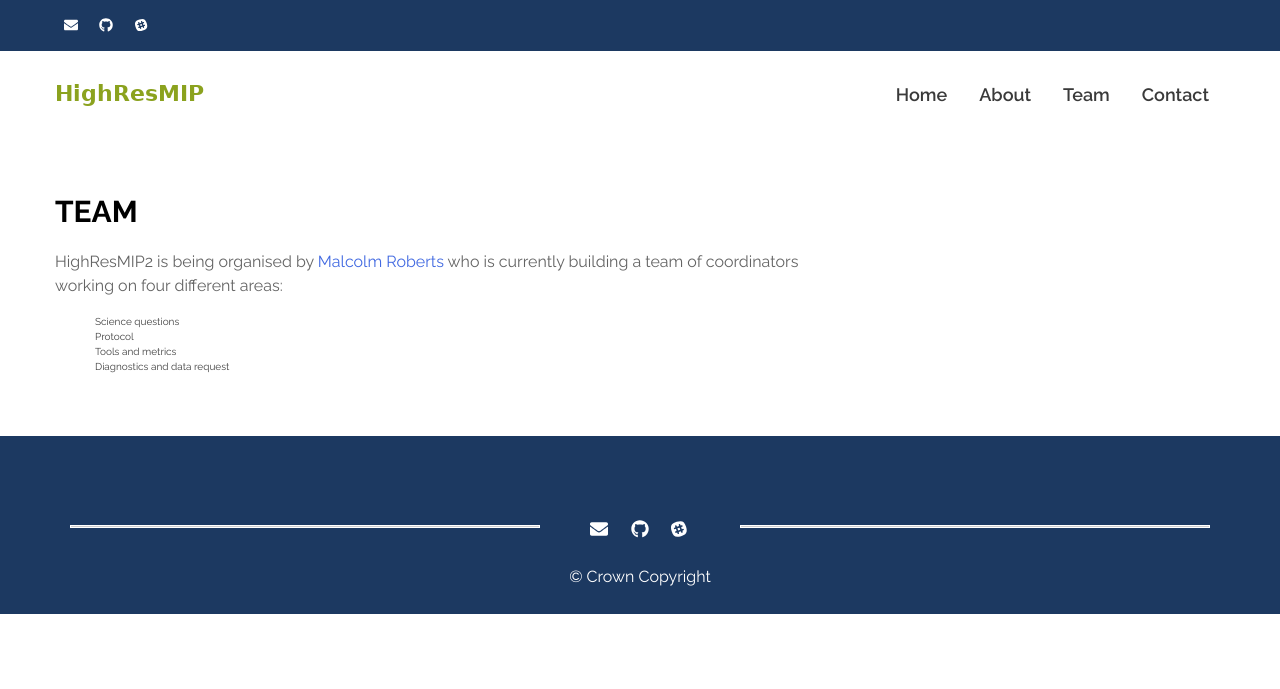
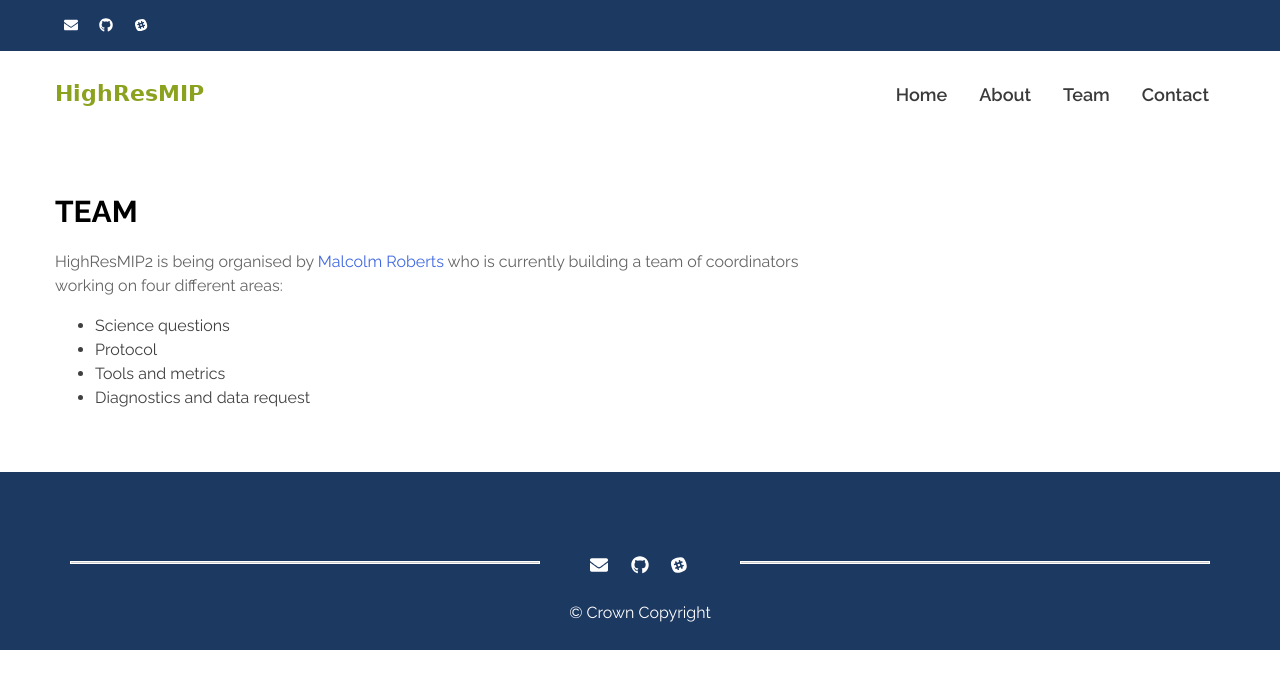
Before and after one commit to HighResMIP2/HighResMIP2.github.io, a Jekyll site: the page built from team.md, in a window 1280 px wide. Shown: the top 689 px of the page. Built offline with Jekyll 4.4.1, drawn with Linux system fonts in a browser that asks for light colours.

Commit message:
Unordered list styling

```diff
--- a/assets/css/inner-page-style.css
+++ b/assets/css/inner-page-style.css
@@ -72,6 +72,7 @@ figcaption h4
 .course-detail .course-box h3,
 .course-detail .course-box button,
 .course-detail p,
+.course-detail ul,
 .course-objective li,
 .contact-list li span
 {
--- a/assets/css/style.css
+++ b/assets/css/style.css
@@ -2505,6 +2505,10 @@ aside .news-letter hr {
 	margin-bottom: 1em;
 }
 
+.course-detail li {
+	list-style: disc;
+}
+
 .course-detail .course-intro p {
 	margin-top: 1.25em;
 	/*margin-bottom: 2.5em;*/
```
